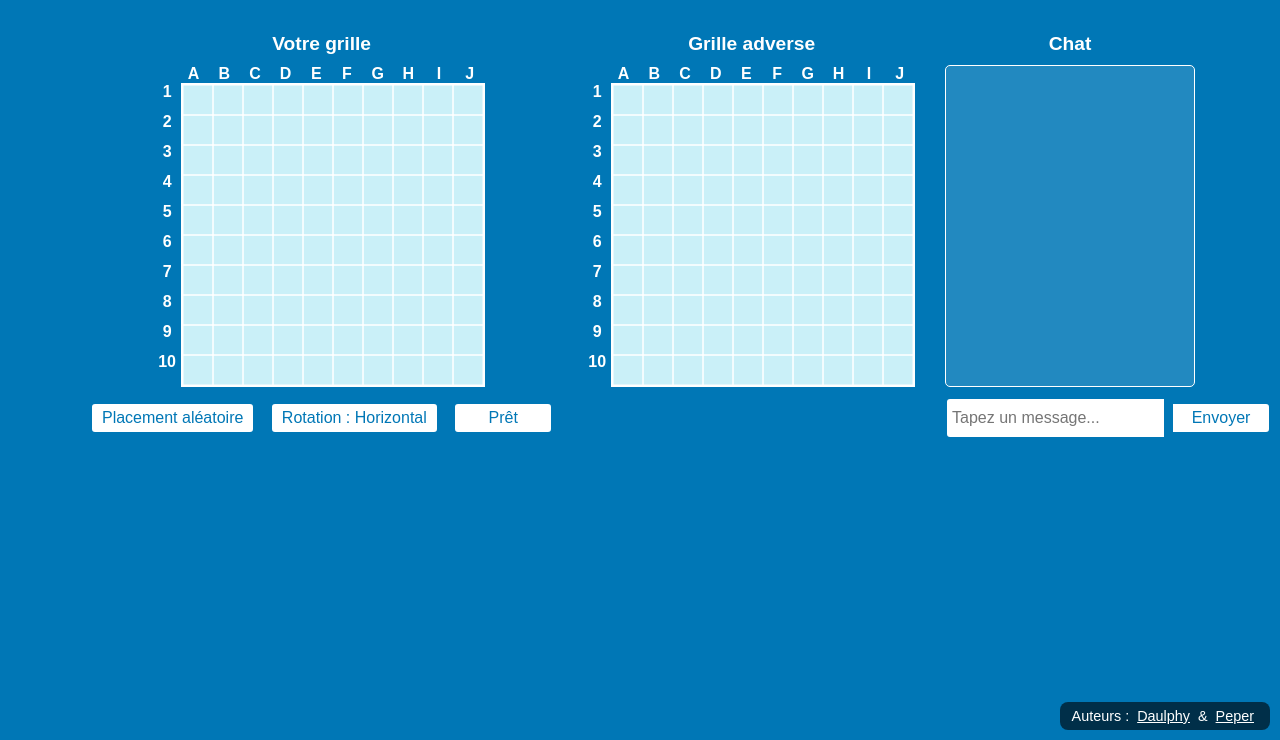
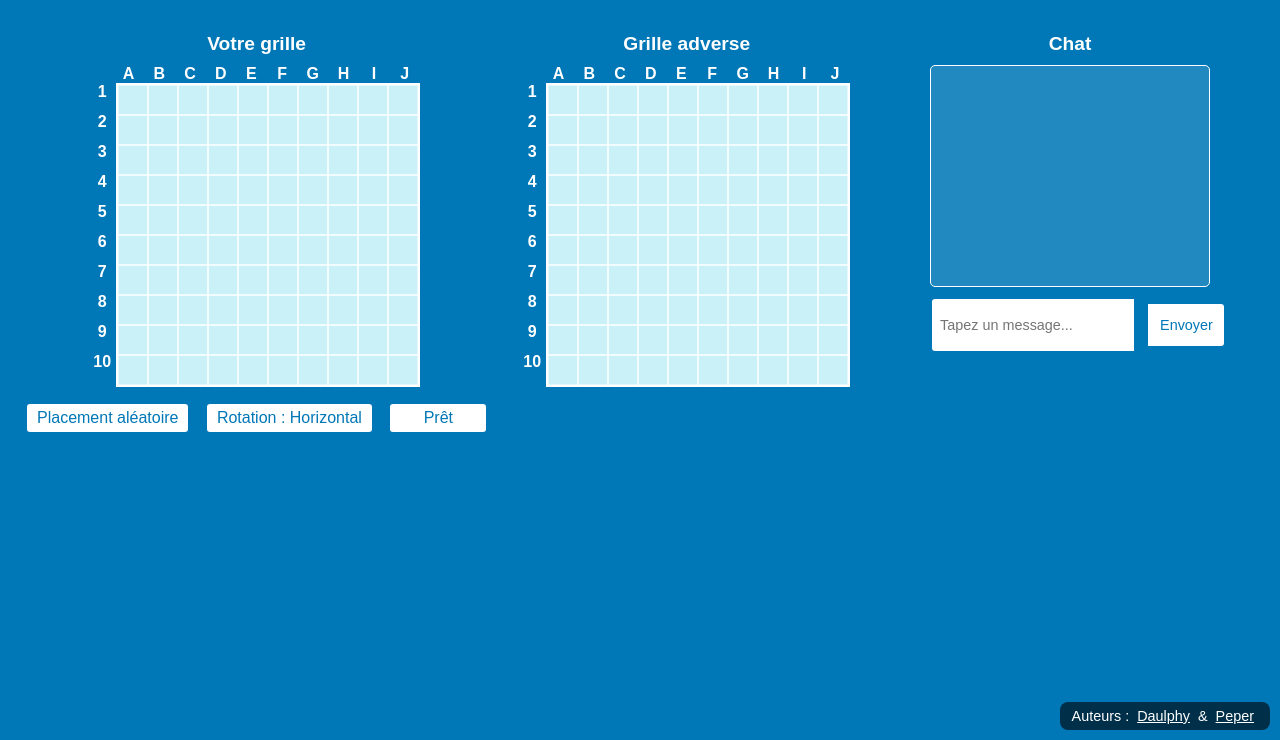
Before and after one commit to Adrials/BatailleNavale, a website: page frontend/index.html in a window 1280 px wide. Shown: the part 60-800 px from the top of the page. Drawn offline with nearby package versions, Linux system fonts and the light colour scheme; no server answers.

Commit message:
Update style.css

```diff
--- a/frontend/style.css
+++ b/frontend/style.css
@@ -127,20 +127,25 @@ canvas {
 
 /* Zone de chat */
 .chat-container {
-    width: 250px;
+    width: 280px; /* Légèrement plus large pour un meilleur confort de lecture */
+    max-width: 300px; /* Limite maximale pour éviter les débordements */
     display: flex;
     flex-direction: column;
     align-items: stretch;
+    margin: 0 auto; /* Centrage horizontal */
 }
+
 .chat-container h2 {
     text-align: center;
+    margin-bottom: 10px;
 }
 .chat-messages {
     background-color: #ffffff22;
     flex: 1;
     padding: 10px;
     margin-bottom: 10px;
-    height: 200px;
+    height: 180px; /* Réduction de la hauteur pour éviter le débordement */
+    max-height: 200px; /* Limite maximale */
     overflow-y: auto;
     border: 1px solid #fff;
     border-radius: 5px;
@@ -159,16 +164,21 @@ canvas {
 }
 .chat-input-area {
     display: flex;
+    gap: 5px; /* Espacement entre la zone de saisie et le bouton */
 }
 #chat-input {
     flex: 1;
-    padding: 5px;
-    font-size: 1em;
+    padding: 8px; /* Légèrement plus de padding pour un meilleur confort */
+    font-size: 0.9em; /* Taille de police légèrement réduite */
     border: 2px solid #0077b6;
     border-radius: 5px 0 0 5px;
+    min-height: 36px; /* Hauteur minimale pour éviter que la zone ne soit trop petite */
 }
 #send-btn {
+    padding: 0 12px; /* Padding horizontal pour le bouton */
     border-radius: 0 5px 5px 0;
+    min-width: 80px; /* Largeur minimale pour le bouton */
+    font-size: 0.9em; /* Taille de police cohérente avec la zone de saisie */
 }
 
 /* Classe utilitaire pour masquer un élément */
```
